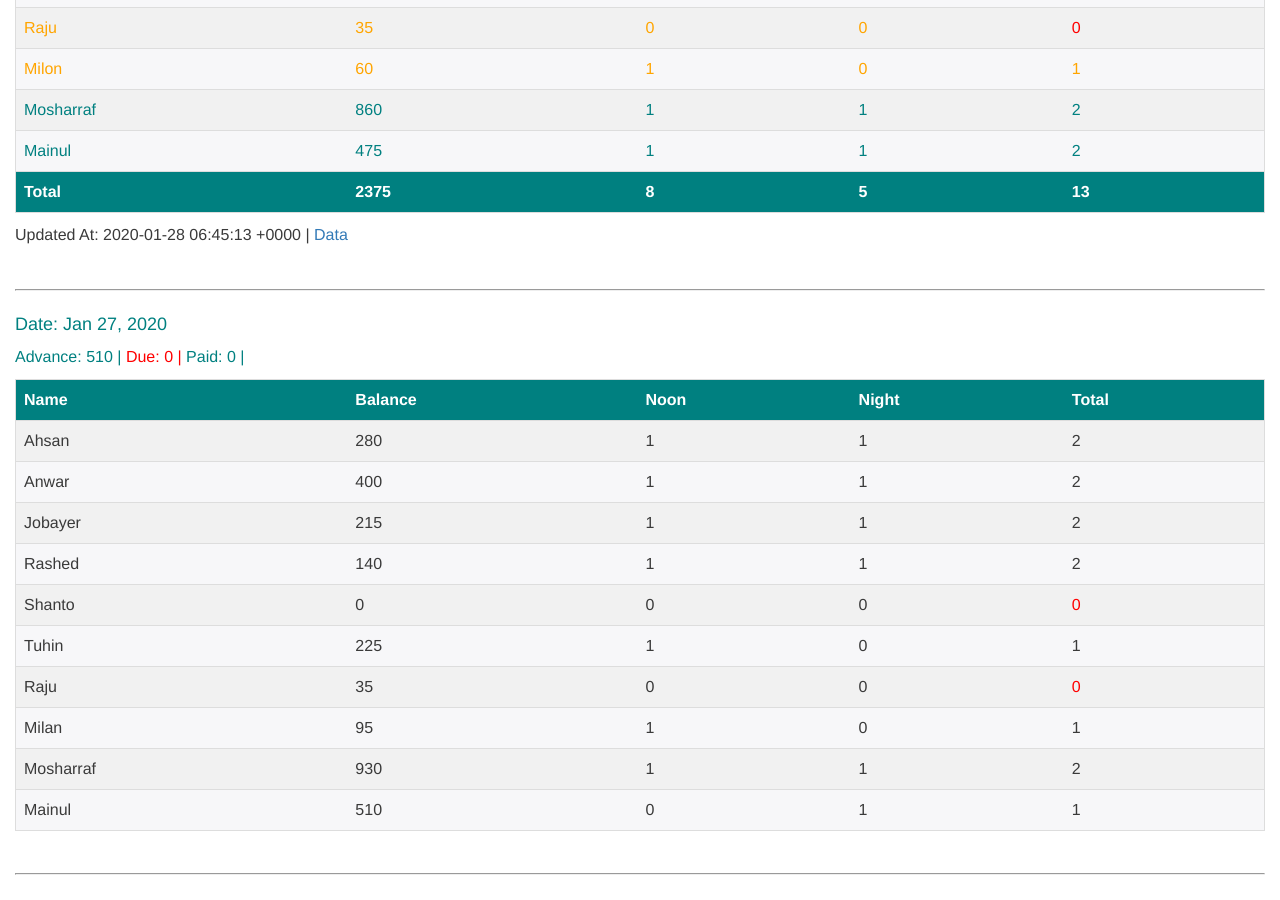
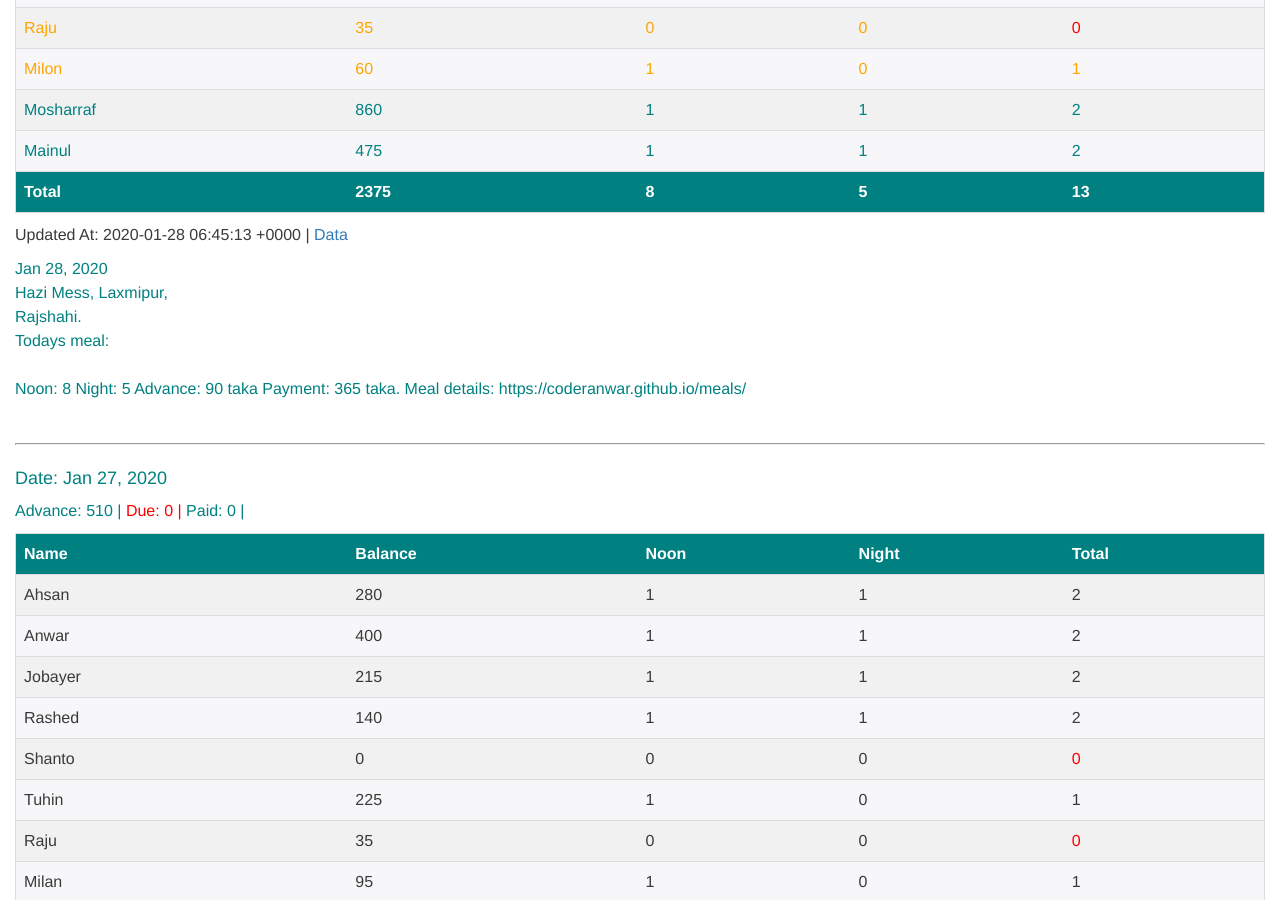
Before and after one commit to coderanwar/meals, a Jekyll site: the page built from index.html, in a window 1280 px wide and 900 px high, scrolled down 616 px. Built offline with Jekyll 4.4.1, drawn with Linux system fonts in a browser that asks for light colours.

Commit message:
Update index.html
Add message

```diff
--- a/index.html
+++ b/index.html
@@ -79,6 +79,13 @@ color: "white"
     </table>
     {% if is_todays_meal == true %}
         <p>Updated At: {{ site.time }} | <a href="https://github.com/coderanwar/meals/blob/master/_data/meals.yml">Data</a></p>
+        <p id="message" style="color:{{page.theme-color}};">
+            {{ meal.Date | date: "%b %-d, %Y"}}<br>
+            Hazi Mess, Laxmipur,<br>
+            Rajshahi.<br>
+            Todays meal:<br>
+            <br>
+        </p>
         <script>
             var total = [
                 {% for people in meal.Peoples %}
@@ -105,6 +113,14 @@ color: "white"
             totalPayment = (totalMeal * 35) - {{ meal.Advance }} + {{ meal.Due }};
 
             document.getElementById("payment").innerHTML = "Payment: " + totalPayment + " | ";
+
+            msg = "Noon: " + totalNoon + "\n" +
+                "Night: " + totalNight + "\n\n" +
+                "Advance: {{ meal.Advance }} taka\n" +
+                "Payment: " + totalPayment + " taka.\n\n" +
+                "Meal details: {{ site.url }}";
+
+            document.getElementById("message").innerHTML += msg;
         </script>
     {% endif %}
     <br><hr>
```
Also changed, not shown: other parts of index.html (+1 -0 lines).
